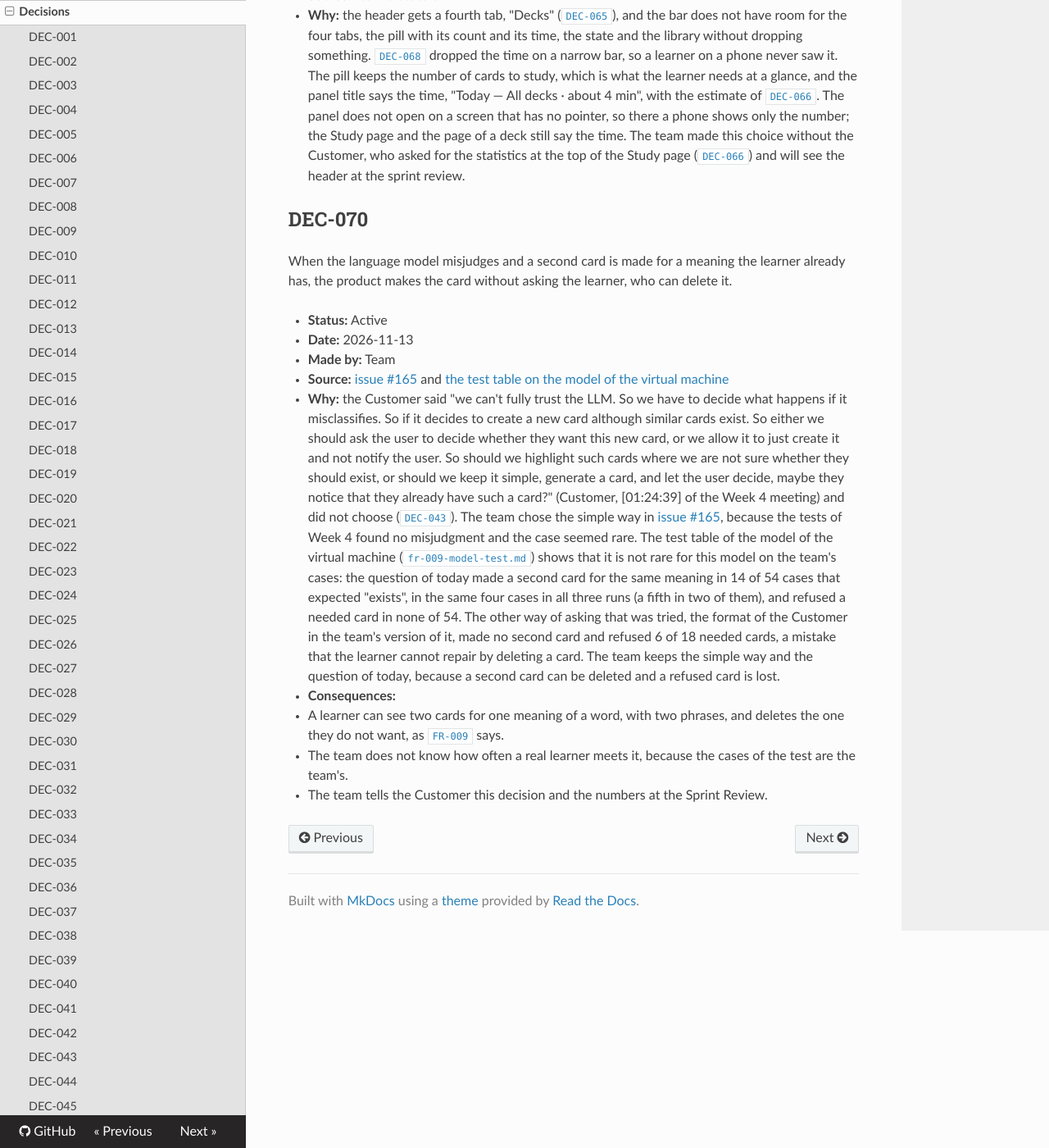
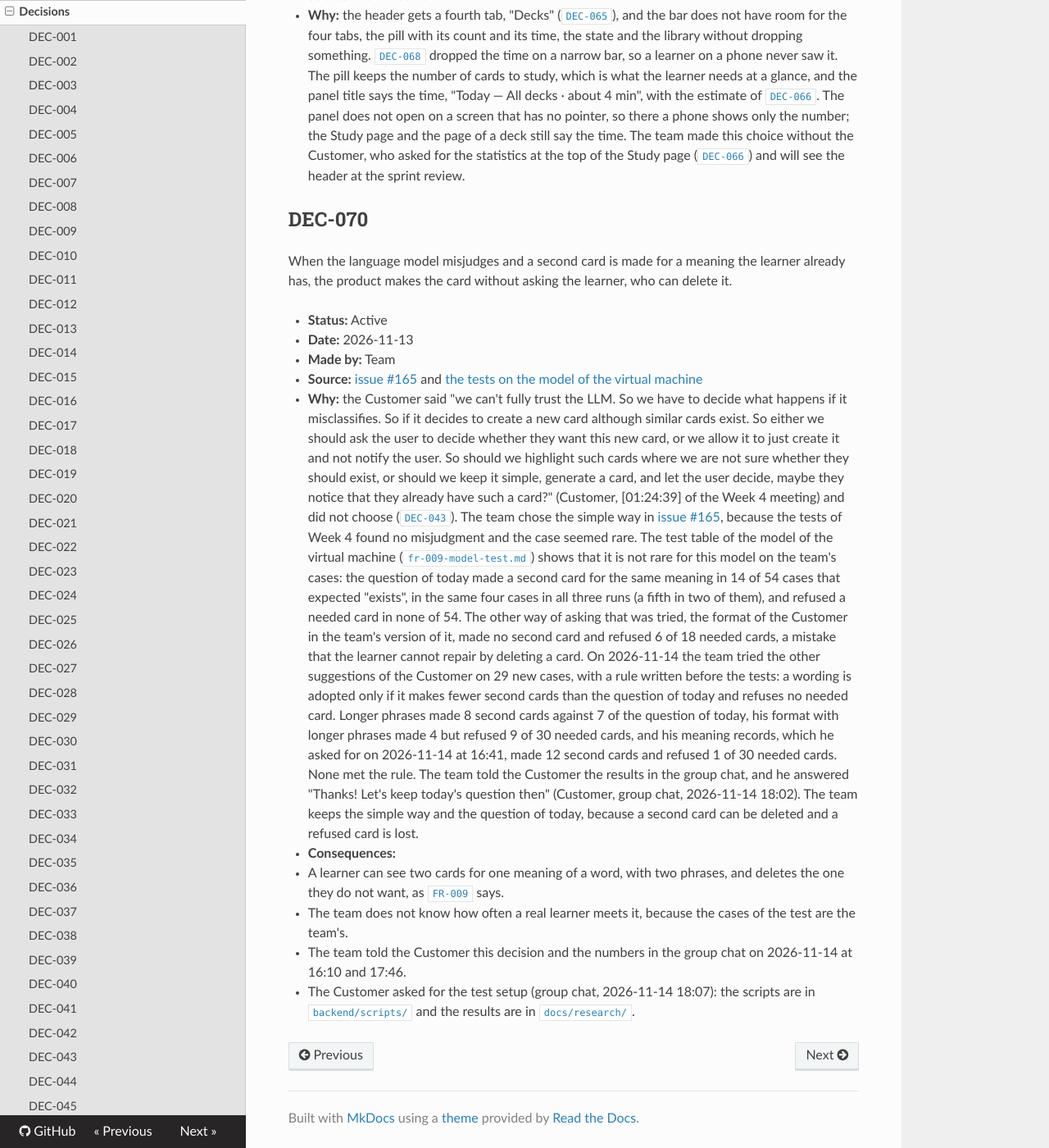
Before and after one commit to itpd-team-6/sentence-cards-generator-team-6, an MkDocs documentation site: the page built from docs/decisions.md, in a window 1280 px wide and 1400 px high, scrolled down 31271 px. Shown: the whole window at 82% size. Built offline with MkDocs 1.6.1, drawn with Linux system fonts in a browser that asks for light colours; nearby versions of some CDN libraries.

Commit message:
Record the answer of the Customer in DEC-070

```diff
--- a/docs/decisions.md
+++ b/docs/decisions.md
@@ -808,13 +808,18 @@ When the language model misjudges and a second card is made for a meaning the le
 - **Status:** Active
 - **Date:** 2026-11-13
 - **Made by:** Team
-- **Source:** [issue #165](https://github.com/itpd-team-6/sentence-cards-generator-team-6/issues/165) and [the test table on the model of the virtual machine](research/fr-009-model-test.md)
+- **Source:** [issue #165](https://github.com/itpd-team-6/sentence-cards-generator-team-6/issues/165) and [the tests on the model of the virtual machine](research/fr-009-model-test.md)
 - **Why:** the Customer said "we can't fully trust the LLM. So we have to decide what happens if it misclassifies. So if it decides to create a new card although similar cards exist. So either we should ask the user to decide whether they want this new card, or we allow it to just create it and not notify the user. So should we highlight such cards where we are not sure whether they should exist, or should we keep it simple, generate a card, and let the user decide, maybe they notice that they already have such a card?" (Customer, [01:24:39] of the Week 4 meeting) and did not choose ([`DEC-043`](#dec-043)).
   The team chose the simple way in [issue #165](https://github.com/itpd-team-6/sentence-cards-generator-team-6/issues/165), because the tests of Week 4 found no misjudgment and the case seemed rare.
   The test table of the model of the virtual machine ([`fr-009-model-test.md`](research/fr-009-model-test.md)) shows that it is not rare for this model on the team's cases: the question of today made a second card for the same meaning in 14 of 54 cases that expected "exists", in the same four cases in all three runs (a fifth in two of them), and refused a needed card in none of 54.
   The other way of asking that was tried, the format of the Customer in the team's version of it, made no second card and refused 6 of 18 needed cards, a mistake that the learner cannot repair by deleting a card.
+  On 2026-11-14 the team tried the other suggestions of the Customer on 29 new cases, with a rule written before the tests: a wording is adopted only if it makes fewer second cards than the question of today and refuses no needed card.
+  Longer phrases made 8 second cards against 7 of the question of today, his format with longer phrases made 4 but refused 9 of 30 needed cards, and his meaning records, which he asked for on 2026-11-14 at 16:41, made 12 second cards and refused 1 of 30 needed cards.
+  None met the rule.
+  The team told the Customer the results in the group chat, and he answered "Thanks! Let's keep today's question then" (Customer, group chat, 2026-11-14 18:02).
   The team keeps the simple way and the question of today, because a second card can be deleted and a refused card is lost.
 - **Consequences:**
   - A learner can see two cards for one meaning of a word, with two phrases, and deletes the one they do not want, as [`FR-009`](functional-requirements/fr/FR-009.md) says.
   - The team does not know how often a real learner meets it, because the cases of the test are the team's.
-  - The team tells the Customer this decision and the numbers at the Sprint Review.
+  - The team told the Customer this decision and the numbers in the group chat on 2026-11-14 at 16:10 and 17:46.
+  - The Customer asked for the test setup (group chat, 2026-11-14 18:07): the scripts are in [`backend/scripts/`](../backend/scripts/) and the results are in [`docs/research/`](research/fr-009-model-test.md).
```
